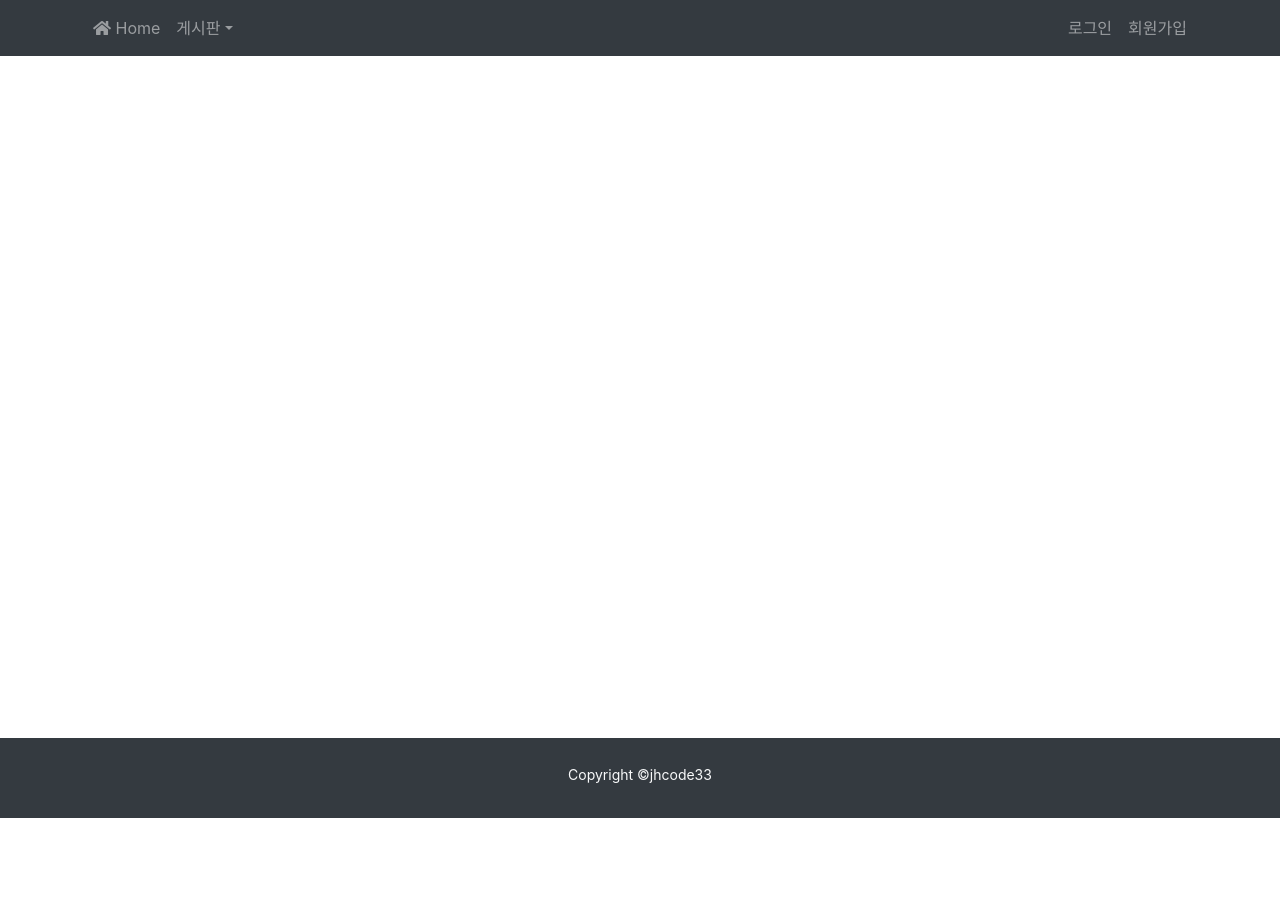
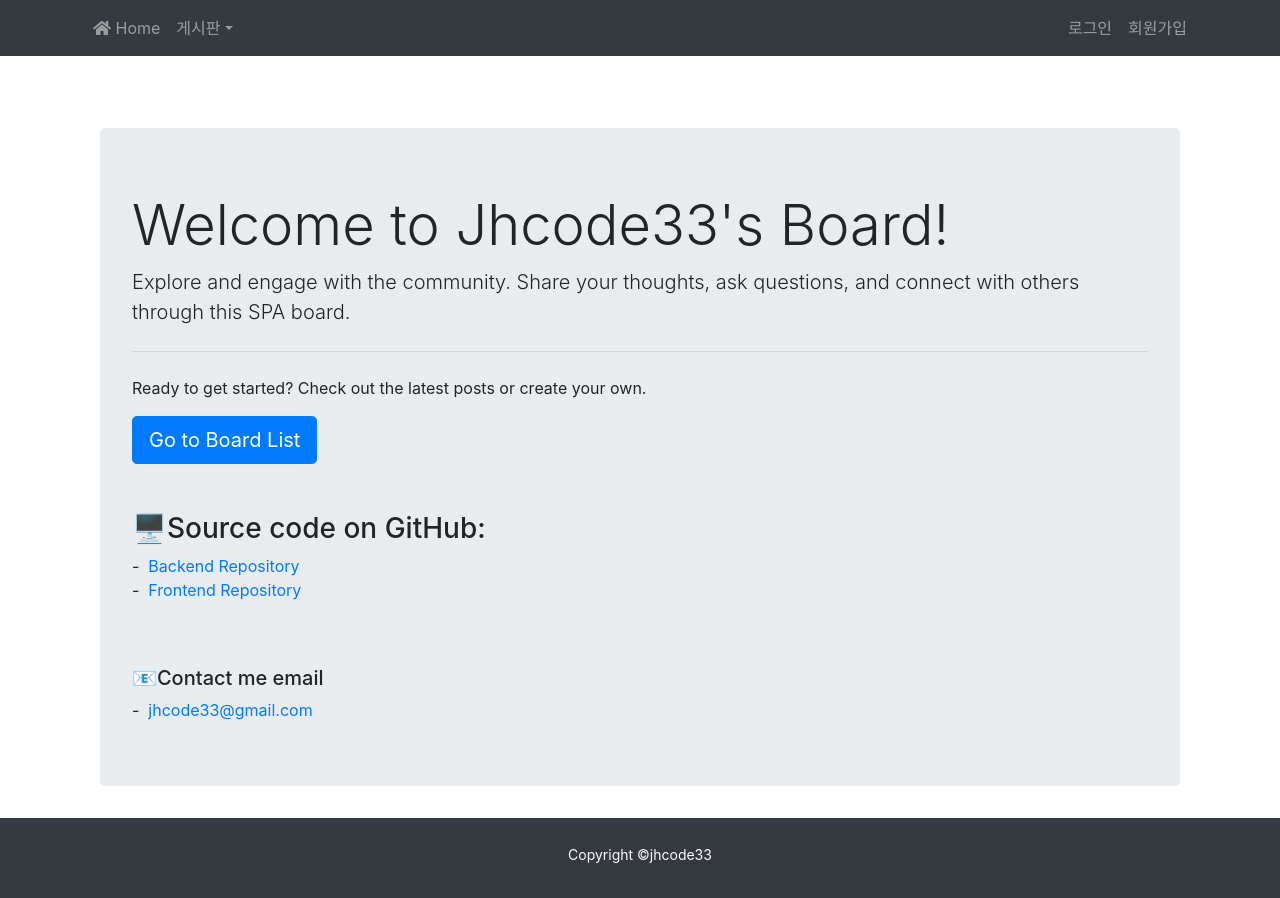
Before and after one commit to jhcode33/react-spring-blog-frontend, a React (Create React App) app: page / in a window 1280 px wide. Before the commit the page ends 818 px from the top, so only its background shows below. Built offline with nearby package versions, Linux system fonts and the light colour scheme.

Commit message:
Fix: Fix File Delete 랜더링 오류
- View에서 파일을 삭제하고 난 뒤에 랜더링되지 않는 부분을 수정했습니다

```diff
--- a/src/Components/app/Home.js
+++ b/src/Components/app/Home.js
@@ -1,10 +1,46 @@
+import React from "react";
+import { Link } from "react-router-dom";
 
 function Home() {
-	return (
-		<div>
-			{/* <h2>Jhcode33의 게시판</h2> */}
-		</div>
-	);
+    return (
+        <div className="container mt-5">
+            <div className="jumbotron">
+                <h1 className="display-4">Welcome to Jhcode33's Board!</h1>
+                <p className="lead">
+                    Explore and engage with the community. Share your thoughts, ask questions,
+                    and connect with others through this SPA board.
+                </p>
+                <hr className="my-4" />
+                <p>
+                    Ready to get started? Check out the latest posts or create your own.
+                </p>
+				<Link to="/bbslist">
+					<button className="btn btn-primary btn-lg">Go to Board List</button>
+				</Link>
+				<br></br><br></br>
+                <div className="mt-4">
+                    <h3>🖥️Source code on GitHub:</h3>
+                    <ul>
+                        <li>
+							- &nbsp;
+                            <a href="https://github.com/jhcode33/react-spring-blog-backend" target="_blank" rel="noopener noreferrer">Backend Repository</a>
+                        </li>
+                        <li>
+							- &nbsp;
+                            <a href="https://github.com/jhcode33/react-spring-blog-frontend" target="_blank" rel="noopener noreferrer">Frontend Repository</a>
+                        </li>
+                    </ul>
+                </div>
+				<br></br>
+                <div className="mt-4">
+                    <h5>📧Contact me email</h5>
+						- &nbsp;
+						<a href="mailto:jhcode33@gmail.com">jhcode33@gmail.com</a>
+
+                </div>
+            </div>
+        </div>
+    );
 }
 
 export default Home;
--- a/src/Components/bbs/BbsUpdate.js
+++ b/src/Components/bbs/BbsUpdate.js
@@ -1,9 +1,9 @@
 import axios from "axios";
 import { useLocation, useNavigate } from "react-router-dom";
-import { useContext, useState } from "react";
+import { useEffect, useContext, useState } from "react";
 import { AuthContext } from "../context/AuthProvider";
 import { HttpHeadersContext } from "../context/HttpHeadersProvider";
-import FileDisplay from "../file/FileDisplay";
+import FileManager from "../file/FileManager";
 
 function BbsUpdate() {
 	const { headers, setHeaders } = useContext(HttpHeadersContext);
@@ -13,9 +13,11 @@ function BbsUpdate() {
 	const location = useLocation();
 	const { bbs } = location.state;
 
+	const boardId = bbs.boardId;
 	const [title, setTitle] = useState(bbs.title);
 	const [content, setContent] = useState(bbs.content);
-	const [file, setFile] = useState(null);
+	const [files, setFile] = useState([]);
+  	const [updatedFilesArray, setUpdatedFilesArray] = useState(bbs.files || []);
 
 	const changeTitle = (event) => {
 		setTitle(event.target.value);
@@ -29,11 +31,19 @@ function BbsUpdate() {
 		setFile(event.target.files);
 	}
 
+    const handleChangeUpdatedFilesArray = (updatedFiles) => {
+		setUpdatedFilesArray([...updatedFiles])
+	}
+
+	useEffect(() => {
+		setFile([...updatedFilesArray]);
+	}, [updatedFilesArray]);
+
 	/* 파일 업로드 */
 	const fileUpload = async (boardId) => {
         // 파일 데이터 저장
 		const fd = new FormData();
-		Object.values(file).forEach((file) => fd.append("file", file));
+		Object.values(files).forEach((file) => fd.append("file", file));
 
 		await axios.post(`http://localhost:8989/board/${boardId}/file/upload`, fd, {headers: headers})
 		.then((resp) => {
@@ -41,12 +51,38 @@ function BbsUpdate() {
 			console.log(resp.data);
 
 			alert("파일 업로드 성공 :D");
+			navigate(`/bbsdetail/${bbs.boardId}`); // 글 상세로 이동
 		})
 		.catch((err) => {
 			console.log("[FileData.js] fileUpload() error :<");
 			console.log(err);
 		});
 	}
+
+	/* 파일 삭제 */
+	const fileDelete = async (boardId, fileId) => {
+		try {
+		await axios.delete(`http://localhost:8989/board/${boardId}/file/delete?fileId=${fileId}`, {headers: headers});
+		console.log("[FielManager.js] fileDelete() success :D");
+
+		// 서버로부터 업데이트된 게시글 정보를 가져옴
+		const updatedBbs = await axios.get(`http://localhost:8989/board/${boardId}`, { headers: headers });
+		const updatedFilesArray = Array.isArray(updatedBbs.data.files) ? updatedBbs.data.files : [];
+
+		console.log("Updated files array:", updatedFilesArray);
+
+		alert("파일 삭제 성공 :D");
+
+		// 업데이트된 파일 목록으로 상태를 업데이트
+		handleChangeUpdatedFilesArray(updatedFilesArray);
+		console.log(files);
+
+		} catch (error) {
+			console.error("[FielManager.js] fileDelete() error :<");
+			console.error(error);
+		}
+	};
+
 
 	/* 게시판 수정 */
 	const updateBbs = async () => {
@@ -66,7 +102,6 @@ function BbsUpdate() {
 			if (boardId != null) {
 				alert("게시글을 성공적으로 수정했습니다 :D");
 				fileUpload(boardId);
-				navigate(`/bbsdetail/${bbs.boardId}`); // 글 상세로 이동
 			}
 
 		})
@@ -103,14 +138,41 @@ function BbsUpdate() {
 						</td>
 					</tr>
 					<tr>
-						<th className="table-primary">파일</th>
-						<td>
-							<div>
-								<FileDisplay files={bbs.files} boardId={bbs.boardId} />
-							</div>
+					<th className="table-primary">파일</th>
+					<td>
+					{updatedFilesArray.length > 0 ? (
+						<div className='file-box'>
+							<ul>
+								{updatedFilesArray.map((file) => (
+									<li key={file.fileId} style={{ display: 'flex', justifyContent: 'space-between', alignItems: 'center' }}>
+										<span>
+											<strong>File Name:</strong> {file.originFileName} &nbsp;
+											{/* 파일 다운로드 버튼 */}
+											<a href={`http://localhost:8989/board/${boardId}/file/download?fileId=${file.fileId}`} download>
+												Download
+											</a>
+										</span>
+										{/* 삭제 버튼을 가장 오른쪽에 배치하기 */}
+										<button
+											style={{ marginRight: '20px', cursor: 'pointer' }}
+											onClick={() => fileDelete(boardId, file.fileId)}
+										>
+											삭제
+										</button>
+									</li>
+								))}
+							</ul>
+						</div>
+					) : (
+						<div className='file-box'>
+							<p>No files</p>
+						</div>
+					)}
+					<div className='file-box'>
 							<input type='file' name='file' onChange={handleChangeFile} multiple="multiple" />
-						</td>
-					</tr>
+					</div>
+					</td>
+				</tr>
 				</tbody>
 			</table>
 
--- a/src/Components/file/FileDisplay.js
+++ b/src/Components/file/FileDisplay.js
@@ -1,35 +1,35 @@
 import React from 'react';
-
 import "../../css/fileDisplay.css"; // 추가: 스타일 파일 import
 
 const FileDisplay = (props) => {
-
   const boardId = props.boardId;
   const files = props.files
 
   if (!files || files.length === 0) {
-    return <div className='file-box'>
+    return (
+      <div className='file-box'>
         <p>No files</p>
       </div>
+    );
   }
 
   return (
     <div className='file-box'>
       <ul>
         {files.map((file) => (
-          <li key={file.fileId}>
+          <li key={file.fileId} style={{ display: 'flex', justifyContent: 'space-between', alignItems: 'center' }}>
+            <span>
               <strong>File Name:</strong> {file.originFileName} &nbsp;
               {/* 파일 다운로드 버튼 */}
               <a href={`http://localhost:8989/board/${boardId}/file/download?fileId=${file.fileId}`} download>
                 Download
               </a>
+            </span>
           </li>
         ))}
       </ul>
-
     </div>
   );
 };
 
-
 export default FileDisplay;
--- /dev/null
+++ b/src/Components/file/FileManager.js
@@ -0,0 +1,63 @@
+import React, { useContext } from 'react';
+import axios from 'axios';
+import { useNavigate } from "react-router-dom";
+import { HttpHeadersContext } from "../context/HttpHeadersProvider";
+import "../../css/fileDisplay.css"; // 추가: 스타일 파일 import
+
+const FileManager = (props) => {
+  const { headers, setHeaders } = useContext(HttpHeadersContext);
+  const boardId = props.boardId;
+  const files = props.files;
+  const navigate = useNavigate();
+
+  /* 파일 삭제 */
+  const fileDelete = async (boardId, fileId) => {
+    try {
+      const response = await axios.delete(`http://localhost:8989/board/${boardId}/file/delete?fileId=${fileId}`, {headers: headers});
+      console.log("[FielManager.js] fileDelete() success :D");
+      console.log(response.data);
+
+      alert("파일 삭제 성공 :D");
+      navigate(0);
+
+    } catch (error) {
+      console.error("[FielManager.js] fileDelete() error :<");
+      console.error(error);
+    }
+  };
+
+  if (!files || files.length === 0) {
+    return (
+      <div className='file-box'>
+        <p>No files</p>
+      </div>
+    );
+  }
+
+  return (
+    <div className='file-box'>
+      <ul>
+        {files.map((file) => (
+          <li key={file.fileId} style={{ display: 'flex', justifyContent: 'space-between', alignItems: 'center' }}>
+            <span>
+              <strong>File Name:</strong> {file.originFileName} &nbsp;
+              {/* 파일 다운로드 버튼 */}
+              <a href={`http://localhost:8989/board/${boardId}/file/download?fileId=${file.fileId}`} download>
+                Download
+              </a>
+            </span>
+            {/* 삭제 버튼을 가장 오른쪽에 배치하기 */}
+            <button
+              style={{ marginRight: '20px', cursor: 'pointer' }}
+              onClick={() => fileDelete(boardId, file.fileId)}
+            >
+              삭제
+            </button>
+          </li>
+        ))}
+      </ul>
+    </div>
+  );
+};
+
+export default FileManager;
--- a/src/css/fileDisplay.css
+++ b/src/css/fileDisplay.css
@@ -3,6 +3,7 @@
     margin-top: -2px;
     padding-top: 10px; /* 안쪽 여백 설정 */
     padding-left: 10px;
+    padding-bottom: 10px;
     height: auto;
     width: auto; /* 최대 너비 설정 (원하는 크기로 조절) */
 }
```
Lines whose indentation alone changed are shown as unchanged.
